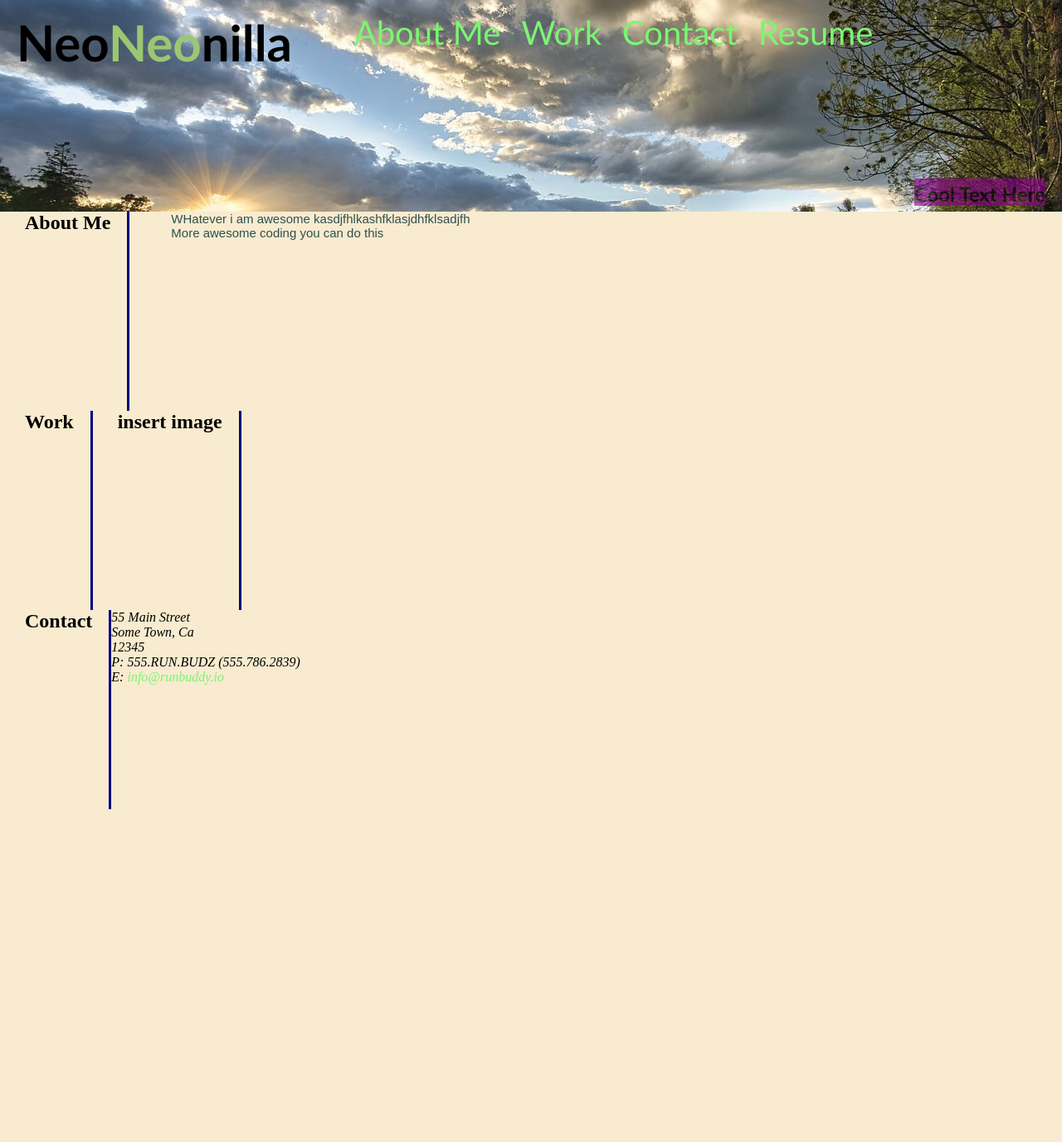
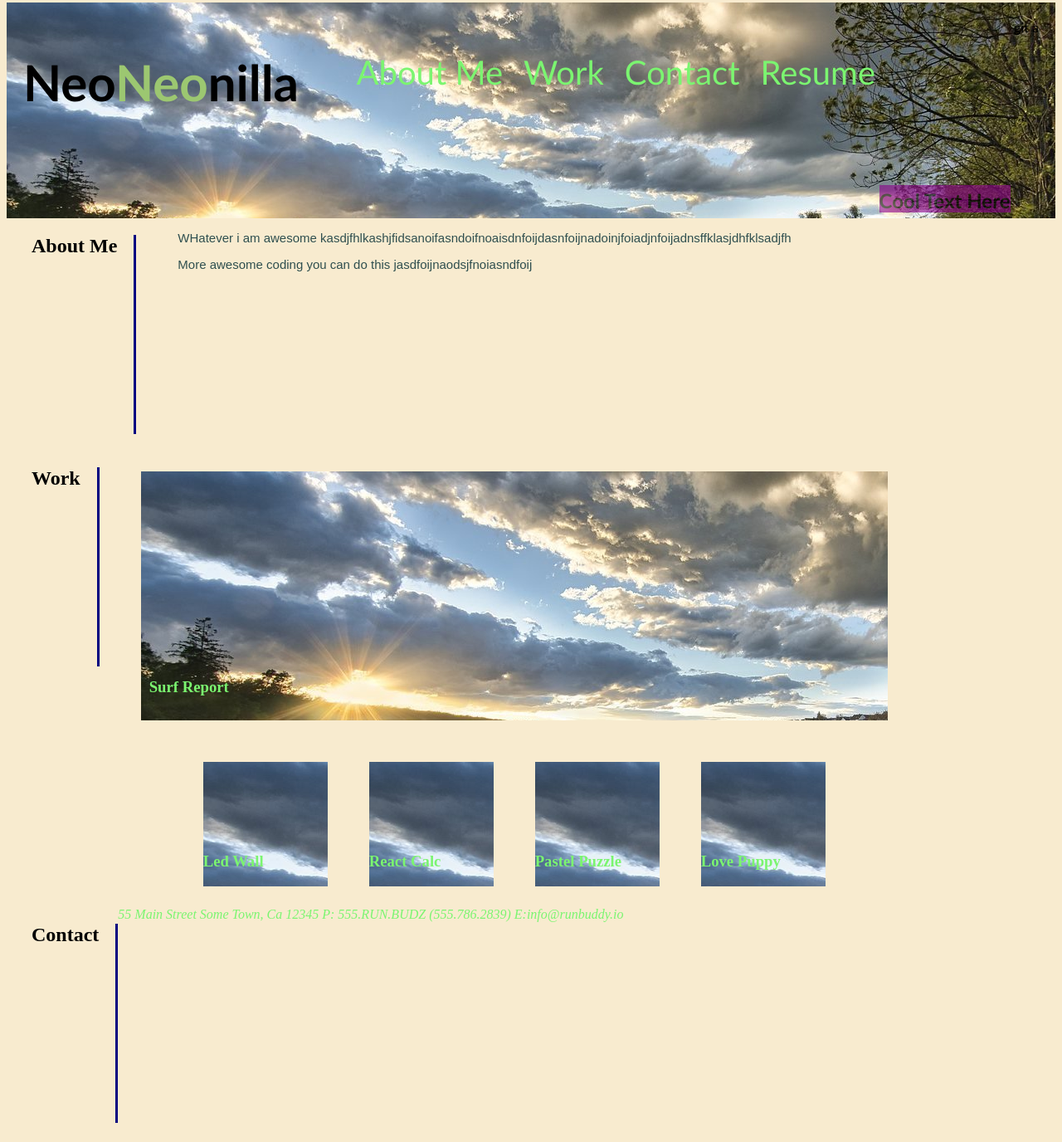
Before and after one commit to NelliaFC/my-neoneonilla-portfolio, a plain HTML site: page index.html in a window 1280 px wide. Shown: the part 5-1381 px from the top of the page at 83% size. Before the commit the page ends 980 px from the top, so only its background shows below. Drawn offline with Linux system fonts and the light colour scheme.

Commit message:
flex boxes

```diff
--- a/index.html
+++ b/index.html
@@ -2,71 +2,60 @@
 <html lang="en">
   <head>
     <meta charset="UTF-8" />
-        <meta name="viewport" content="width=device-width, initial-scale=1.0" >
+    <meta name="viewport" content="width=device-width, initial-scale=1.0" />
     <link rel="stylesheet" href="./style.css" />
     <title>NeoNeonilla</title>
   </head>
   <body>
     <!-- navigation tags-->
     <header>
-
       <h1>Neo<span class="Neo">Neo</span>nilla</h1>
       <nav>
         <div>
           <ul>
             <li>
-              <a href="#About-Me"
-                >About Me</a
-              >
+              <a href="#About-Me">About Me</a>
             </li>
             <li>
-              <a href="#Work"
-                >Work</a
-              >
+              <a href="#Work">Work</a>
             </li>
             <li>
               <a href="#Contact">Contact</a>
             </li>
             <li>
-              <a href="#Resume"
-                >Resume</a
-              >
+              <a href="#Resume">Resume</a>
             </li>
           </ul>
         </div>
       </nav>
-      <h2>
-            Cool Text Here
-        </h2>
+      <h2>Cool Text Here</h2>git a
     </header>
     <!-- end navigation-->
-
-
-
-
 
     <!-- wrap every h2 section with a class of "section-title in dis div "-->
     <section id="about-me" class="page-section">
       <h2>About Me</h2>
       <div>
-      <p> WHatever i am awesome kasdjfhlkashfklasjdhfklsadjfh</p>
-      <p> More awesome coding you can do this</p>
+        <p>WHatever i am awesome kasdjfhlkashjfidsanoifasndoifnoaisdnfoijdasnfoijnadoinjfoiadjnfoijadnsffklasjdhfklsadjfh</p>
+        <p>More awesome coding you can do this jasdfoijnaodsjfnoiasndfoij</p>
       </div>
     </section>
-<div>
+
     <section id="work" class="page-section">
       <h2>Work</h2>
-  <div>
+       <div class="flex-container">
+        <a href="#" class="flex-item surf-report">
+          <div><h3>Surf Report</h3></div></a>
+
+        <a href="#" class="flex-item led-wall"> <h3>Led Wall</h3></a>
+
+        <a href="#" class="flex-item react-calc"> <h3>React Calc</h3></a>
+
+        <a href="#" class="flex-item pastel-puzzle"> <h3>Pastel Puzzle</h3></a>
+
+        <a href="#" class="flex-item love-puppy"> <h3>Love Puppy</h3></a>
 
         <!-- wrap every h2 section with a class of "section-title in dis div "-->
-    <div class="flex-row">
-      <h2 class="image">
-
-        insert image
-
-      </div>
-      </h2>
-
        </div>
     </section>
 
@@ -74,24 +63,11 @@
       <h2>Contact</h2>
       <div>
         <address>
-          55 Main Street <br/>
-          Some Town, Ca <br/>
-          12345<br/>
-          P: 555.RUN.BUDZ (555.786.2839)<br/>
-          E: <a href="mailto:info@runbuddy.io">info@runbuddy.io</a>
+          <a> 55 Main Street Some Town, Ca 12345</a>
+          <a>P: 555.RUN.BUDZ (555.786.2839)</a>
+          <a href="mailto:info@runbuddy.io"> E:info@runbuddy.io</a>
         </address>
-
       </div>
-
     </section>
-
-<footer>
-
-</footer>
   </body>
 </html>
-
-<!-- Hero Work section-->
-<section class="work">
-  <div class+"work picture"
-</section>
--- a/style.css
+++ b/style.css
@@ -1,8 +1,7 @@
 /* Most CSS style came from souse code and are unchanged*/
 * {
     box-sizing: border-box;
-    padding: 0;
-    margin: 0;
+
   }
 
   body {
@@ -21,8 +20,8 @@
     background-image: url("./assets/images/skyandtrees.jpg");
   }
 
+}
 
-}
   header nav  {
     padding-top: 15px;
     margin-right: 30px;
@@ -97,7 +96,7 @@
     justify-content: space-between;
     align-items: right;
     list-style: none;
-    font-family: "Gill Sans", "Gill Sans MT", Calibri, "Trebuchet MS", sans-serif;
+    font-family: "Gill Sans", "Gill Sans MT", "Trebuchet MS", sans-serif;
     font-size: 40px;
   }
 
@@ -120,18 +119,47 @@
   }
   /* Set font for the entire page */
 
- section .work {
-   margin: 50px auto;
-   padding-bottom:  10px;
-   width: 20%;
-   border: 10px;
-   display: flex;
-   align-items: center;
-   justify-content: space-between;
+
+
+.flex-container {
+  display: flex;
+  flex-wrap: wrap;
+  justify-content: center;
+}
+
+ .flex-item {
+min-height: 150px;
+min-width: 150px;
+border-width: 4px solid black;
+display: flex;
+align-items: flex-end;
+justify-content:space-between;
+margin:25px;
 
 
  }
+ .flex-item div {
+   padding: 10px 10px;
+ }
+.surf-report {
+  background-image: url("./assets/images/skyandtrees.jpg");
 
-image. {
+
+}
+.led-wall {
   background-image: url("./assets/images/skyandtrees.jpg");
 }
+.react-calc{
+  background-image: url("./assets/images/skyandtrees.jpg");
+}
+.pastel-puzzle{
+  background-image: url("./assets/images/skyandtrees.jpg");
+}
+.love-puppy{
+  background-image: url("./assets/images/skyandtrees.jpg");
+}
+.flex-item:first-child{
+  min-height: 300px;
+  flex-basis: 90%
+
+}
```
Lines whose indentation alone changed are shown as unchanged.
